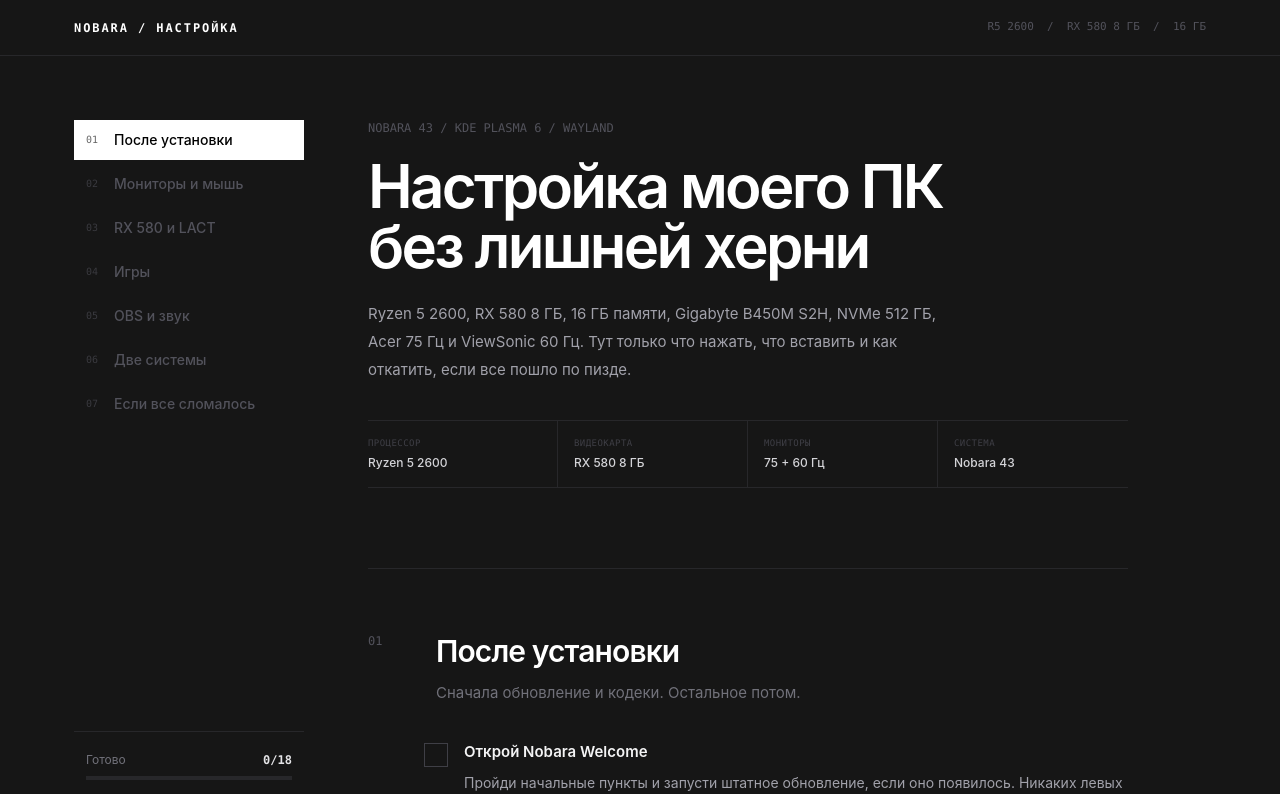
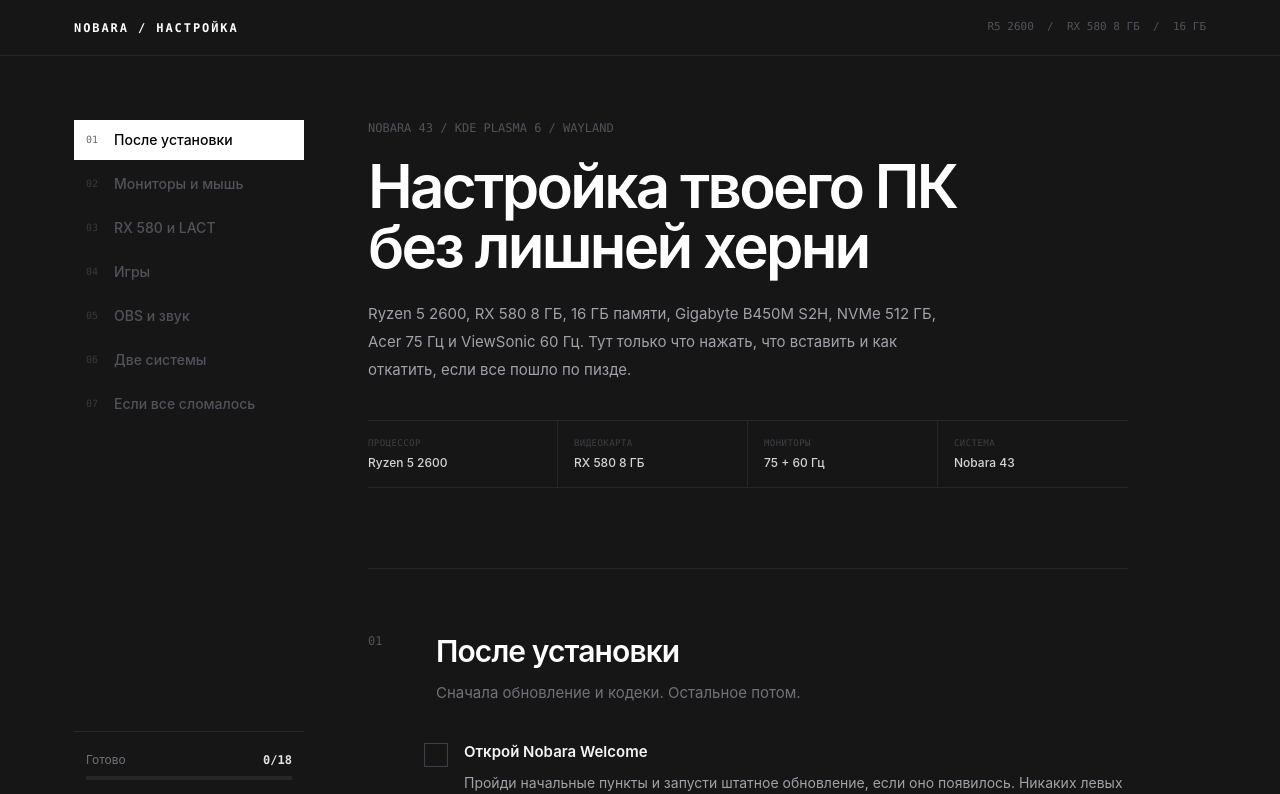
Before and after one commit to CYHTm/rxnobarawiki, a Next.js app: page / in a window 1280 px wide. Shown: the top 794 px of the page. Built offline with nearby package versions, Linux system fonts and the light colour scheme.

Commit message:
Обращаться к читателю напрямую
Co-authored-by: arena-agent <297053741+arena-agent@users.noreply.github.com>

```diff
--- a/app/layout.tsx
+++ b/app/layout.tsx
@@ -2,7 +2,7 @@
 import "./globals.css";
 
 export const metadata: Metadata = {
-  title: "NOBARA / НАСТРОЙКА - гайд для моего ПК",
+  title: "NOBARA / НАСТРОЙКА - гайд для твоего ПК",
   description:
     "Полный гайд по Nobara Linux 43 KDE Plasma 6: RX 580, LACT, PortProton, OBS, PipeWire, две системы и два монитора.",
   keywords: [
@@ -16,7 +16,7 @@
   ],
   authors: [{ name: "RX//NOBARA" }],
   openGraph: {
-    title: "NOBARA / НАСТРОЙКА - гайд для моего ПК",
+    title: "NOBARA / НАСТРОЙКА - гайд для твоего ПК",
     description: "Nobara 43, RX 580, Acer 75 Гц, ViewSonic 60 Гц, игры и OBS.",
     type: "website",
     locale: "ru_RU",
--- a/components/GuideContent.tsx
+++ b/components/GuideContent.tsx
@@ -57,7 +57,7 @@
     <section id="top" className="pb-14 sm:pb-20">
       <p className="font-mono text-xs text-zinc-600">NOBARA 43 / KDE PLASMA 6 / WAYLAND</p>
       <h1 className="mt-5 max-w-2xl text-4xl font-semibold leading-[1.05] tracking-[-0.045em] text-white sm:text-6xl">
-        Настройка моего ПК без лишней херни
+        Настройка твоего ПК без лишней херни
       </h1>
       <p className="mt-6 max-w-xl text-[15px] leading-7 text-zinc-400">
         Ryzen 5 2600, RX 580 8 ГБ, 16 ГБ памяти, Gigabyte B450M S2H, NVMe 512 ГБ, Acer 75 Гц и ViewSonic 60 Гц. Тут только что нажать, что вставить и как откатить, если все пошло по пизде.
```
Also changed, not shown: 12 other files (tests, documents, lock files or other folders).
